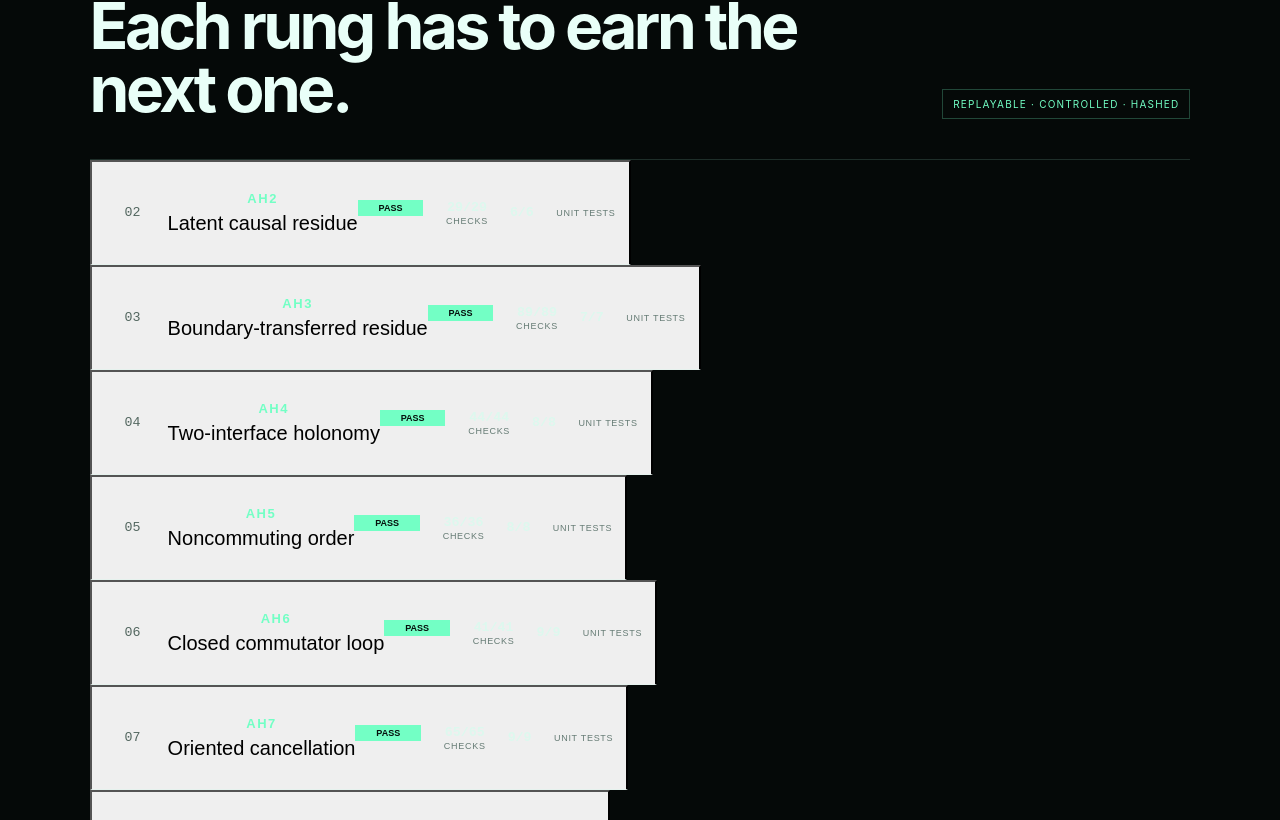
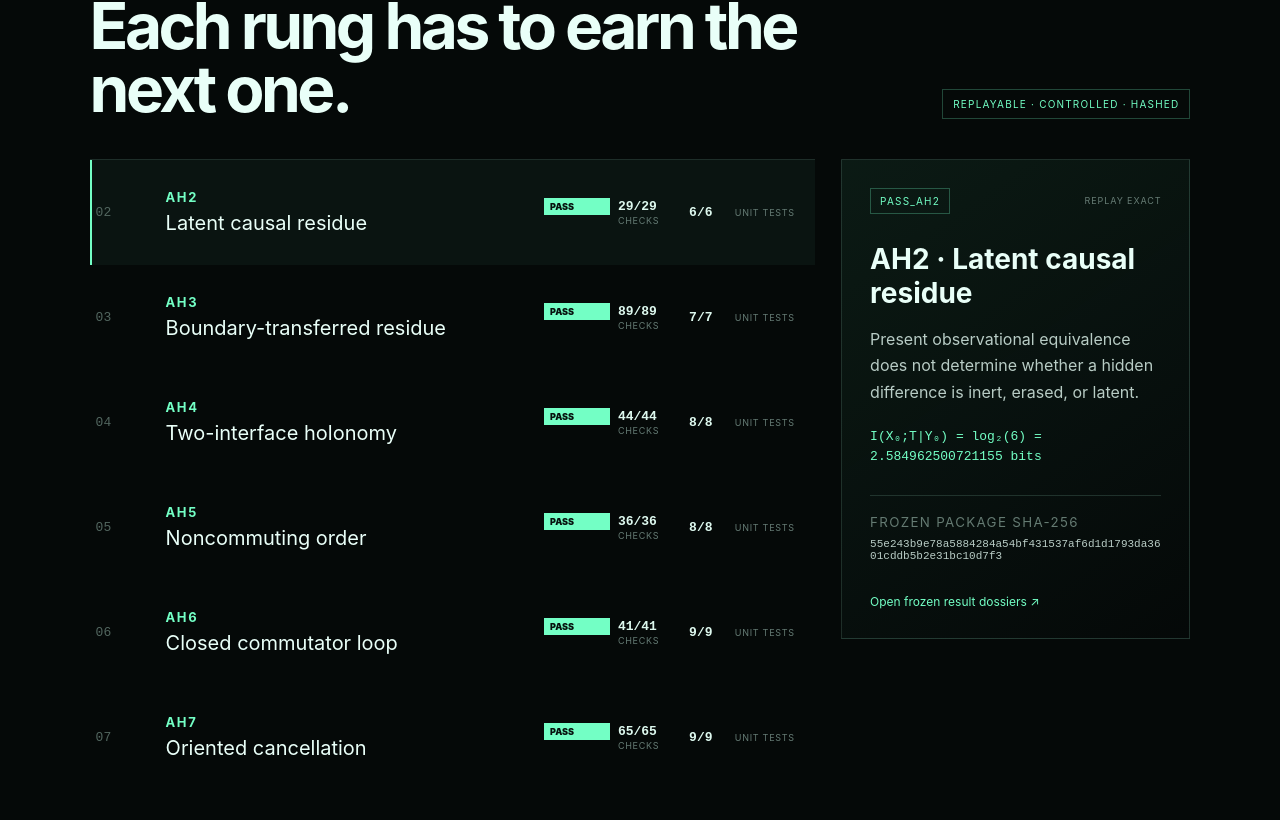
Before and after one commit to MichaelWave369/NestedBubbleGear, a React (Vite) app: page / in a window 1280 px wide. Shown: the part 4878-5698 px from the top of the page. Built offline with nearby package versions, Linux system fonts and the light colour scheme.

Commit message:
site: style interactive experiment dossiers

```diff
--- a/src/styles.css
+++ b/src/styles.css
@@ -394,3 +394,77 @@ footer {
   .progression i { display: none; }
   footer { grid-template-columns: 1fr; }
 }
+
+.experiment-layout {
+  display: grid;
+  grid-template-columns: 1.35fr .65fr;
+  gap: 26px;
+  align-items: start;
+}
+.experiment-list { border-top: 1px solid var(--line); }
+.experiment {
+  width: 100%;
+  color: var(--ink);
+  background: transparent;
+  text-align: left;
+  border: 0;
+  cursor: pointer;
+  font: inherit;
+}
+.experiment:hover, .experiment.active {
+  background: rgba(115,255,197,.045);
+  box-shadow: inset 2px 0 var(--green);
+}
+.experiment-dossier {
+  position: sticky;
+  top: 94px;
+  padding: 28px;
+  border: 1px solid var(--line);
+  background: linear-gradient(145deg, rgba(13,31,25,.78), rgba(5,9,8,.72));
+}
+.dossier-top {
+  display: flex;
+  justify-content: space-between;
+  gap: 15px;
+  align-items: center;
+  color: #677d75;
+  font-size: 9px;
+  letter-spacing: .1em;
+}
+.experiment-dossier h3 {
+  font-size: 28px;
+  margin: 28px 0 12px;
+}
+.experiment-dossier p {
+  color: #b8ccc5;
+  line-height: 1.65;
+}
+.experiment-dossier code {
+  display: block;
+  margin: 22px 0;
+  color: var(--green);
+  line-height: 1.55;
+}
+.hash-block {
+  margin: 28px 0;
+  padding-top: 18px;
+  border-top: 1px solid var(--line);
+}
+.hash-block small {
+  display: block;
+  color: #647a72;
+  letter-spacing: .1em;
+  margin-bottom: 8px;
+}
+.hash-block strong {
+  display: block;
+  overflow-wrap: anywhere;
+  font-family: monospace;
+  font-size: 11px;
+  color: #b9cdc6;
+  font-weight: 500;
+}
+@media (max-width: 1050px) {
+  .experiment-layout { grid-template-columns: 1fr; }
+  .experiment-dossier { position: static; }
+}
```
